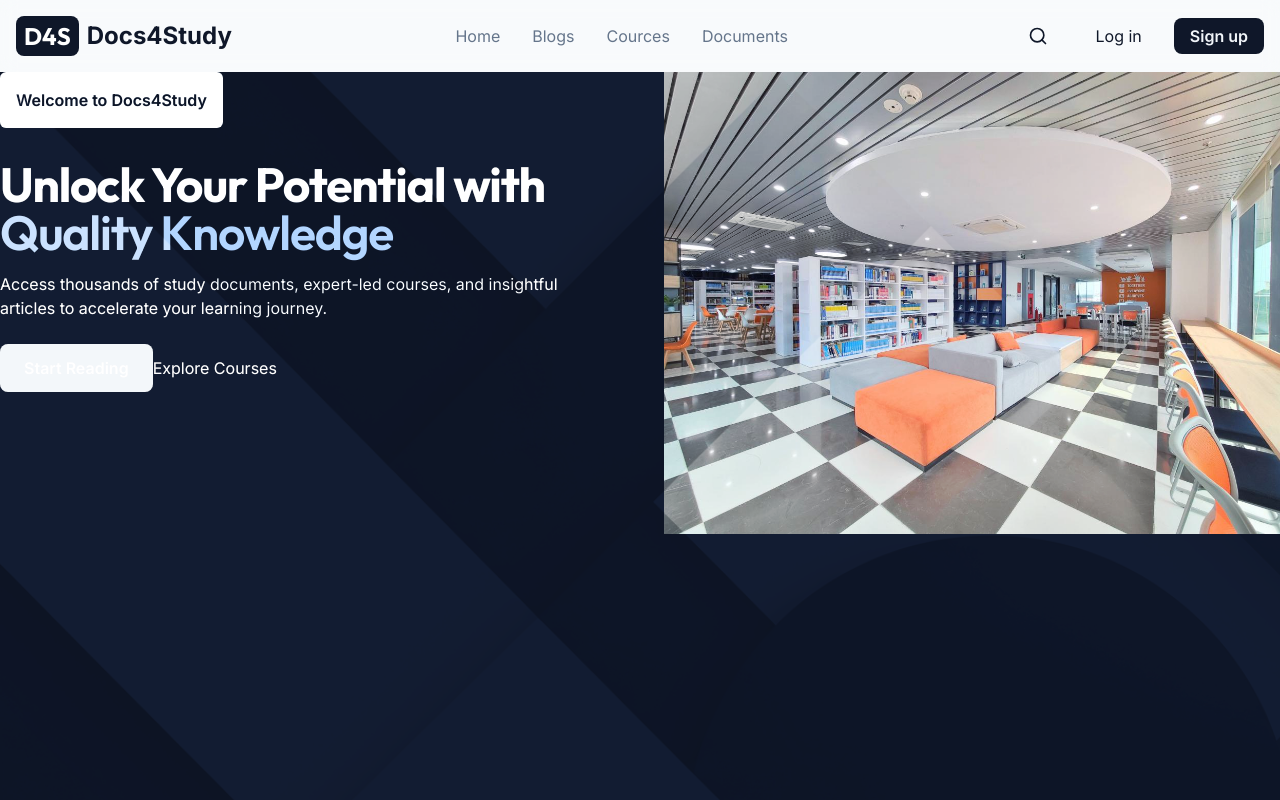
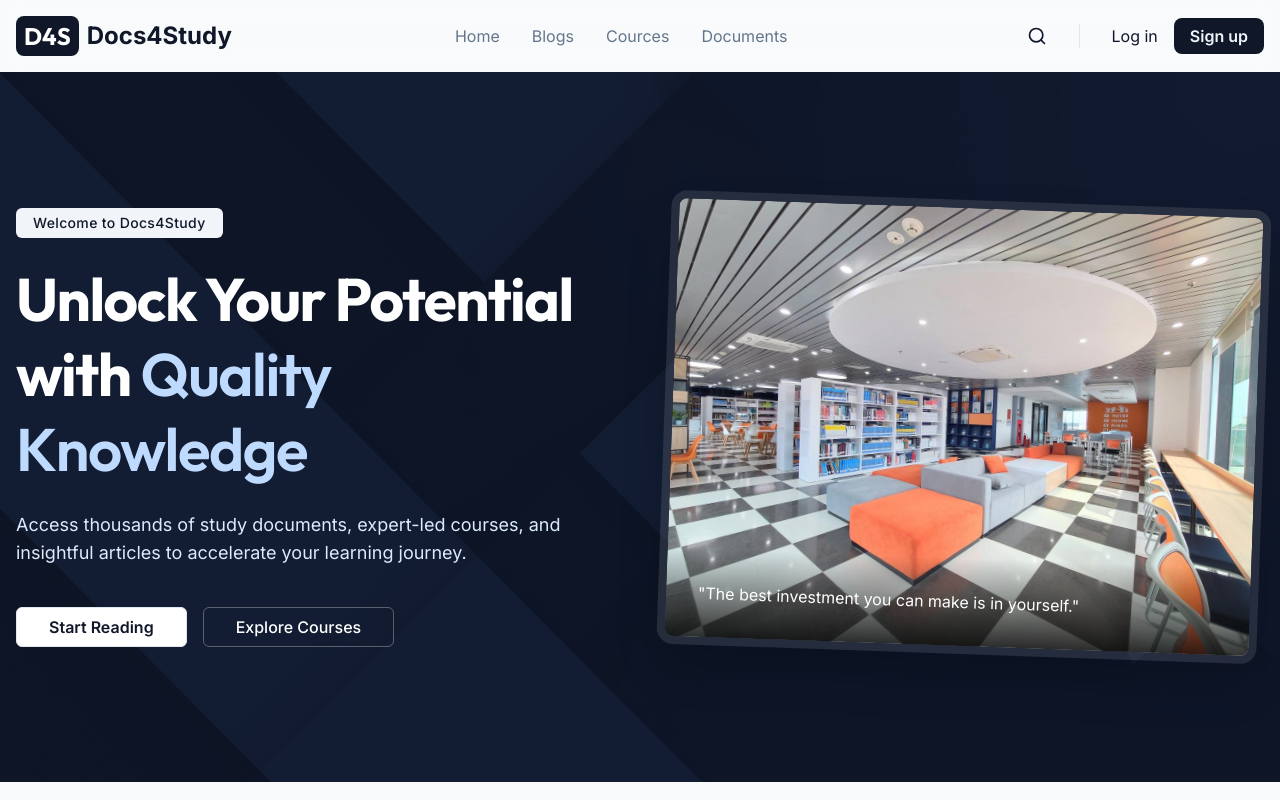
Before and after one commit to asotaku205/Docs4Study, a React (Vite) app in the folder client/: page /home in a window 1280 px wide. Shown: the top 800 px of the page. Built offline with nearby package versions, Linux system fonts and the light colour scheme.

Commit message:
show user name in header

```diff
--- a/client/src/components/Layout.jsx
+++ b/client/src/components/Layout.jsx
@@ -8,7 +8,7 @@ const Layout = ({ children }) => {
   return(
   <>
     <Header />
-    <main className="min-h-screen ">
+    <main className="flex flex-col flex-1 ">
 
       {children}
 
--- a/client/src/components/users/Header.jsx
+++ b/client/src/components/users/Header.jsx
@@ -1,8 +1,65 @@
-import React from 'react';
-import { Link } from 'wouter';
+import React, { useState, useEffect } from "react";
+import { Link } from "wouter";
+import authService from "../../services/authService";
 
 export function Header() {
-    return(
+  const [user, setUser] = useState(null);
+  const [isLoggedIn, setIsLoggedIn] = useState(false);
+  const [userMenuOpen, setUserMenuOpen] = useState(false);
+  const [isAdmin, setIsAdmin] = useState(false);
+  const [searchOpen, setSearchOpen] = useState(false);
+
+  useEffect(() => {
+    const fetchUser = async () => {
+      try {
+        const storedUser = localStorage.getItem("user");
+        const storedToken = localStorage.getItem("accessToken");
+
+        if (storedUser && storedToken) {
+          const parsedData = JSON.parse(storedUser);
+          setUser(parsedData);
+          setIsLoggedIn(true);
+          if(parsedData.role && parsedData.role.toLowerCase() === "admin"){
+            setIsAdmin(true);
+          }
+
+          try {
+            const userData = await authService.getCurrentUser();
+            setUser(userData);
+            if(userData.role && userData.role.toLowerCase() === "admin"){
+              setIsAdmin(true);
+            }
+          } catch (apiError) {
+            console.log("Failed to fetch fresh user data, using cached data");
+          }
+        }
+
+      } catch (error) {
+        console.error("Error in fetchUser:", error);
+        localStorage.removeItem("user");
+        localStorage.removeItem("accessToken");
+        setIsLoggedIn(false);
+        setUser(null);
+        setIsAdmin(false);
+      }
+    };
+
+    fetchUser();
+  }, []);
+  const handleLogout = () => {
+    try {
+      const logOut = authService.signout();
+      localStorage.removeItem("user");
+      localStorage.removeItem("accessToken");
+      window.location.href = "/home";
+      setIsLoggedIn(false);
+      setUser(null);
+    } catch (error) {
+      console.error("Logout failed:", error);
+    }
+  };
+
+  return (
     <header className=" flex sticky top-0 backdrop-blur bg-background/30 w-full z-50 ">
       <div className="flex-grow p-4 px-4 justify-between flex items-center">
         <Link href="/">
@@ -14,21 +71,111 @@ export function Header() {
           </a>
         </Link>
         <nav className=" gap-8 flex items-center text-white">
-            <a className="text-muted-foreground hover:text-primary cursor-pointer select-none">Home</a>
-            <a className="text-muted-foreground hover:text-primary cursor-pointer select-none">Blogs</a>
-            <a className="text-muted-foreground hover:text-primary cursor-pointer select-none">Cources</a>
-            <a className="text-muted-foreground hover:text-primary cursor-pointer select-none">Documents</a>
+          <a className="text-muted-foreground hover:text-primary cursor-pointer select-none">
+            Home
+          </a>
+          <a className="text-muted-foreground hover:text-primary cursor-pointer select-none">
+            Blogs
+          </a>
+          <a className="text-muted-foreground hover:text-primary cursor-pointer select-none">
+            Cources
+          </a>
+          <a className="text-muted-foreground hover:text-primary cursor-pointer select-none">
+            Documents
+          </a>
         </nav>
         <div className="gap-4 flex items-center">
-            <button className=" text-primary px-4 py-2 rounded-lg font-semibold cursor-pointer transition-colors text-muted-foreground hover:text-foreground">
-                <svg xmlns="http://www.w3.org/2000/svg" width="24" height="24" viewBox="0 0 24 24" fill="none" stroke="currentColor" strokeWidth="2" strokeLinecap="round" strokeLinejoin="round" className="lucide lucide-search h-5 w-5" aria-hidden="true"><path d="m21 21-4.34-4.34"></path><circle cx="11" cy="11" r="8"></circle></svg>
+          <div className="relative">
+            <button
+              className=" text-primary px-4 py-2 rounded-lg font-semibold cursor-pointer transition-colors text-muted-foreground hover:text-foreground "
+              onClick={() => {
+                setSearchOpen(!searchOpen);
+              }}
+            >
+              <svg
+                xmlns="http://www.w3.org/2000/svg"
+                width="24"
+                height="24"
+                viewBox="0 0 24 24"
+                fill="none"
+                stroke="currentColor"
+                strokeWidth="2"
+                strokeLinecap="round"
+                strokeLinejoin="round"
+                className="lucide lucide-search h-5 w-5"
+                aria-hidden="true"
+              >
+                <path d="m21 21-4.34-4.34"></path>
+                <circle cx="11" cy="11" r="8"></circle>
+              </svg>
             </button>
+            {searchOpen && (
+              <div className="absolute top-full mt-4 right-0 w-80 bg-card p-4 rounded-lg shadow-lg">
+                <input
+                  type="text"
+                  placeholder="Search blogs, courses, documents..."
+                  className=" p-2 w-full rounded-lg border border-border focus:outline-none focus:ring-2 focus:ring-primary"
+                />
+                <p className="text-muted-foreground text-center py-4 text-xs">Start typing to search...</p>
+              </div>
+            )}
+          </div>
+          <div className="h-6 w-px bg-border cursor-pointer"></div>
+
+          {isLoggedIn ? (
+            <div className="relative">
+              <button
+                className="flex items-center gap-3 p-2 rounded-lg hover:bg-muted cursor-pointer transition-colors"
+                onClick={() => {
+                  setUserMenuOpen(!userMenuOpen);
+                }}
+              >
+                {user?.fullName}
+              </button>
+              {userMenuOpen && (
+                <div className="absolute right-0 top-full mt-4 w-48 bg-card border border-border rounded-lg shadow-lg overflow-hidden animate-in slide-in-from-top-2">
+                  <Link href="/profile" className="block px-4 py-2 text-gray-800 hover:bg-gray-100 cursor-pointer select-none">
+                    <button >
+                      Profile
+                    </button>
+                  </Link>
+                  <Link href="/settings" className="block px-4 py-2 text-gray-800 hover:bg-gray-100 cursor-pointer select-none">
+                    <button >
+                      Settings
+                    </button>
+                  </Link>
+                  {isAdmin && (
+                    <Link href="/admin" className="block px-4 py-2 text-gray-800 hover:bg-gray-100 cursor-pointer select-none">
+                      <button >
+                        Admin Dashboard
+                      </button>
+                    </Link>
+                  )}
+                  <Link className="block px-4 py-2 text-red-600 hover:bg-red-100 cursor-pointer select-none">
+                  <button
+                    onClick={handleLogout}
+
+                  >
+                    Logout
+                  </button>
+                  </Link>
+                </div>
+              )}
+            </div>
+          ) : (
+            <div>
               <Link href="/auth">
-              <a className="text-foreground py-2 px-4 cursor-pointer select-none">Log in</a>
+                <a className="text-foreground py-2 px-4 cursor-pointer select-none">
+                  Log in
+                </a>
               </Link>
               <Link href="/auth">
-            <a className="bg-primary text-secondary px-4 py-2 rounded-lg font-semibold hover:bg-primary/80 transition-colors cursor-pointer select-none">Sign up</a>
+                <a className="bg-primary text-secondary px-4 py-2 rounded-lg font-semibold hover:bg-primary/80 transition-colors cursor-pointer select-none">
+                  Sign up
+                </a>
               </Link>
+            </div>
+          )}
         </div>
       </div>
     </header>
--- a/client/src/pages/Auth.jsx
+++ b/client/src/pages/Auth.jsx
@@ -4,8 +4,7 @@ import { useForm } from "react-hook-form";
 import { zodResolver } from "@hookform/resolvers/zod";
 import { z } from "zod";
 import { is } from "zod/v4/locales";
-import authService from '../services/authService';
-
+import authService from "../services/authService";
 
 const registerSchema = z
   .object({
@@ -37,25 +36,25 @@ const Auth = () => {
     resolver: zodResolver(registerSchema),
   });
 
-  const onSubmitRegister = async(data) => {
-    try{
+  const onSubmitRegister = async (data) => {
+    try {
       const response = await authService.signup(
         data.email,
         data.password,
         data.fullName
       );
-          if(response.success){
-            localStorage.setItem("accessToken",response.data.accessToken);
-            localStorage.setItem("user",JSON.stringify(response.data.user));
-            alert(response.message);
-            window.location.href = "/home";
+      if (response.success) {
+        localStorage.setItem("accessToken", response.data.token);
+        localStorage.setItem("user", JSON.stringify(response.data.user));
+        window.location.replace("/home");
       }
-    }catch(error){
-          const errorMessage = error.response?.data?.message || "An error occurred during registration.";
+    } catch (error) {
+      const errorMessage =
+        error.response?.data?.message ||
+        "An error occurred during registration.";
       alert(errorMessage);
     }
   };
-
 
   const {
     register: loginRegister,
@@ -64,20 +63,17 @@ const {
   } = useForm({
     resolver: zodResolver(loginSchema),
   });
-const onSubmitLogin = async(data) => {
-  try{
-    const response =await authService.signin(
-      data.email,
-      data.password
-    ) ;
-    if(response.success){
-      localStorage.setItem("accessToken",response.data.accessToken);
-      localStorage.setItem("user",JSON.stringify(response.data.user));
-      alert(response.message);
-      window.location.href = "/home";
+  const onSubmitLogin = async (data) => {
+    try {
+      const response = await authService.signin(data.email, data.password);
+      if (response.success) {
+        localStorage.setItem("accessToken", response.data.token);
+        localStorage.setItem("user", JSON.stringify(response.data.user));
+        window.location.replace("/home");
       }
-  }catch(error){
-      const errorMessage = error.response?.data?.message || "An error occurred during login.";
+    } catch (error) {
+      const errorMessage =
+        error.response?.data?.message || "An error occurred during login.";
       alert(errorMessage);
     }
   };
@@ -130,7 +126,10 @@ const onSubmitLogin = async(data) => {
                     Log in to continue your learning journey with Docs4Study.
                   </p>
                 </div>
-                <form className="flex flex-col space-y-4 p-6 pt-0 " onSubmit={handleLoginSubmit(onSubmitLogin)}>
+                <form
+                  className="flex flex-col space-y-4 p-6 pt-0 "
+                  onSubmit={handleLoginSubmit(onSubmitLogin)}
+                >
                   <div>
                     <label className="block text-sm font-medium mb-2">
                       Email
@@ -199,7 +198,7 @@ const onSubmitLogin = async(data) => {
                     <button
                       type="button"
                       className="px-4 py-2 border border-var(--input) rounded-md hover:bg-accent transition-colors"
-                      disabled = {isLoginSubmitting}
+                      disabled={isLoginSubmitting}
                     >
                       Facebook
                     </button>
@@ -214,7 +213,10 @@ const onSubmitLogin = async(data) => {
                     Start your journey with Docs4Study.
                   </p>
                 </div>
-                <form className="flex flex-col space-y-4 p-6 pt-0" onSubmit={handleRegisterSubmit(onSubmitRegister)}>
+                <form
+                  className="flex flex-col space-y-4 p-6 pt-0"
+                  onSubmit={handleRegisterSubmit(onSubmitRegister)}
+                >
                   <div className=" gap-4">
                     <div>
                       <label className="block text-sm font-medium mb-2">
--- a/client/src/pages/HomePage.jsx
+++ b/client/src/pages/HomePage.jsx
@@ -3,33 +3,47 @@ import { useState } from "react";
 
 const HomePage = () => {
   return (
-    <div className="flex flex-col">
-      <section className="min-h-screen relative overflow-hidden bg-primary ">
-        <div className="absolute inset-0 z-0 opacity-20 mix-blend-overlay bg-[url('/herobg.png')] bg-cover">
-        </div>
-        <div className="text-left text-white grid grid-cols-2 gap-12 ">
-          <div className="">
-            <div className="rounded-md bg-white p-4 inline-block text-primary font-semibold  ">
+    <>
+      <section className="relative overflow-hidden bg-primary py-20 lg:py-32">
+        <div className="absolute inset-0 z-0 opacity-20 mix-blend-overlay bg-[url('/herobg.png')] bg-cover"></div>
+        <div className="container relative z-10 mx-auto px-4 grid lg:grid-cols-2 gap-12 items-center">
+          <div className="space-y-6 text-center lg:text-left">
+            <div className="whitespace-nowrap inline-flex items-center rounded-md border transition-colors focus:outline-none focus:ring-2 focus:ring-ring focus:ring-offset-2 hover-elevate border-transparent bg-secondary text-secondary-foreground px-4 py-1 text-sm font-medium tracking-wide  ">
               Welcome to Docs4Study
             </div>
-            <div className="">
-            <h1 className="text-5xl font-bold mt-8 mb-4">Unlock Your Potential with <span className="font-semibold text-blue-200"> Quality Knowledge</span></h1>
-            <p>
-              Access thousands of study documents, expert-led courses, and insightful articles to accelerate your learning journey.
+
+            <h1 className="text-4xl lg:text-6xl font-heading font-bold text-white leading-tight">
+              Unlock Your Potential with{" "}
+              <span className="font-semibold text-blue-200">
+                {" "}
+                Quality Knowledge
+              </span>
+            </h1>
+            <p className="text-lg text-blue-100 max-w-2xl mx-auto lg:mx-0">
+              Access thousands of study documents, expert-led courses, and
+              insightful articles to accelerate your learning journey.
             </p>
-            <div className=" ">
-              <button className="mt-6 bg-secondary text-white px-6 py-3 rounded-lg font-semibold hover:bg-secondary/80 transition-colors cursor-pointer select-none">
-              Start Reading
+            <div className="flex flex-col sm:flex-row gap-4 justify-center lg:justify-start pt-4 ">
+              <button className="inline-flex items-center justify-center gap-2 whitespace-nowrap hover-elevate active-elevate-2 border border-primary-border min-h-10 rounded-md bg-white text-primary hover:bg-blue-50 text-base font-semibold px-8">
+                Start Reading
               </button>
-              <button>
+              <button className="inline-flex items-center justify-center gap-2 whitespace-nowrap font-medium hover-elevate active-elevate-2 border [border-color:var(--button-outline)] shadow-xs active:shadow-none min-h-10 rounded-md px-8 border-white/30 text-white hover:bg-white/10 hover:text-white text-base">
                 Explore Courses
               </button>
             </div>
           </div>
-          </div>
 
-          <div>
-              <img src="/library.jpg" alt="library" />
+          <div className="hidden lg:block relative">
+            <div className="relative rounded-2xl overflow-hidden shadow-2xl border-8 border-white/10 transform rotate-2 hover:rotate-0 transition-transform duration-500">
+              <img
+                src="/library.jpg"
+                alt="library"
+                className="w-full h-auto object-cover"
+              />
+              <div className="absolute bottom-0 left-0 right-0 text-white bg-gradient-to-t from-black/80 to-transparent p-8">
+                "The best investment you can make is in yourself."
+              </div>
+            </div>
           </div>
         </div>
       </section>
@@ -66,7 +80,7 @@ const HomePage = () => {
           </div>
         </div>
       </section>
-    </div>
+    </>
   );
 };
 export default HomePage;
--- a/client/src/services/api.js
+++ b/client/src/services/api.js
@@ -25,10 +25,20 @@ api.interceptors.response.use(
   },
   async (error) => {
     const originalRequest = error.config;
-    if (error.response) {
-      // Access Token was expired
-      if (error.response.status === 401 && !originalRequest._retry) {
+
+    if (error.response && error.response.status === 401) {
+      if (originalRequest.url?.includes('/auth/refresh') || originalRequest._retry) {
+
+        localStorage.removeItem("accessToken");
+        localStorage.removeItem("user");
+        if (!window.location.pathname.includes('/auth')) {
+          window.location.href = "/auth";
+        }
+        return Promise.reject(error);
+      }
+
       originalRequest._retry = true;
+
       try {
         const rs = await api.post("/auth/refresh");
         const { accessToken } = rs.data.data;
@@ -36,10 +46,15 @@ api.interceptors.response.use(
         api.defaults.headers.common["Authorization"] = `Bearer ${accessToken}`;
         return api(originalRequest);
       } catch (_error) {
+        localStorage.removeItem("accessToken");
+        localStorage.removeItem("user");
+        if (!window.location.pathname.includes('/auth')) {
+          window.location.href = "/auth";
+        }
         return Promise.reject(_error);
       }
     }
-    }
+
     return Promise.reject(error);
   }
 );
--- a/client/src/services/authService.js
+++ b/client/src/services/authService.js
@@ -34,8 +34,8 @@ const authService = {
  },
  getCurrentUser: async () => {
     try {
-        const response = await api.get("/auth/me");
-        return response.data;
+        const response = await api.get("/user/me");
+        return response.data.data.user;
     } catch (error) {
         throw error;
     }
```
Also changed, not shown: 1 other file (tests, documents, lock files or other folders). Lines whose indentation alone changed are shown as unchanged.
